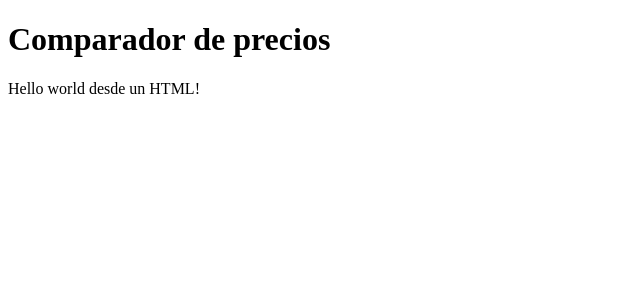
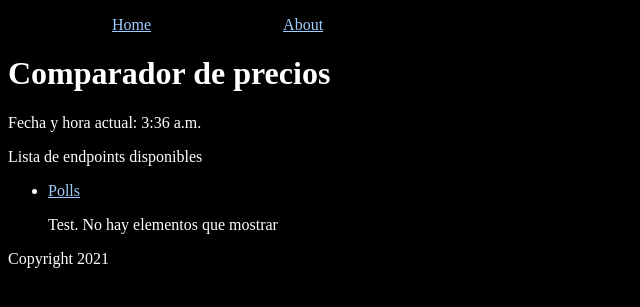
Before and after one commit to martinezga/django-food-prices, a Django app: page / in a window 1280 px wide. Shown: the top 307 px of the page, without its empty margins (0-640 px from the left). Run offline with Django 3.2, Linux system fonts and the light colour scheme.

Commit message:
Modified html, views and added css

```diff
--- a/foodprices/settings.py
+++ b/foodprices/settings.py
@@ -10,6 +10,7 @@ For the full list of settings and their values, see
 https://docs.djangoproject.com/en/3.2/ref/settings/
 """
 
+import os
 import django_heroku
 
 from pathlib import Path
@@ -126,6 +127,9 @@ USE_TZ = True
 # https://docs.djangoproject.com/en/3.2/howto/static-files/
 
 STATIC_URL = '/static/'
+STATICFILES_DIRS = [
+    os.path.join(BASE_DIR, 'static'),
+]
 
 # Default primary key field type
 # https://docs.djangoproject.com/en/3.2/ref/settings/#default-auto-field
--- a/foodprices/urls.py
+++ b/foodprices/urls.py
@@ -15,9 +15,10 @@ Including another URLconf
 """
 from django.contrib import admin
 from django.urls import include, path
-from foodprices.views import home_food_prices, calculate_age
+from foodprices.views import home_food_prices, calculate_age, about_view
 
 urlpatterns = [
+    path('about.html', about_view),
     path('', home_food_prices),
     path('age/<int:age>/<int:year>', calculate_age),
     path('polls/', include('polls.urls')),
--- a/foodprices/views.py
+++ b/foodprices/views.py
@@ -1,24 +1,24 @@
 import datetime
 
 from django.http import HttpResponse
-from django.template import Template, Context
+from django.shortcuts import render
+
+
+def get_date():
+    return datetime.datetime.now()
 
 
 def home_food_prices(request):
-    name = 'Gaby'
-    external_index_doc = open('/code/templates/foodprices/index.html')
-    index_template = Template(external_index_doc.read())
-    external_index_doc.close()
+    my_list = []
+    now = get_date()
+    person = {"name": "Gaby!", "now": now, "my_list": my_list}
 
-    index_context = Context()
-    index_doc = index_template.render(index_context)
-
-    return HttpResponse(index_doc)
+    return render(request, 'foodprices/index.html', person)
 
 
-def get_date(request):
-    now = datetime.datetime.now()
-    return HttpResponse(now)
+def about_view(request):
+    now = get_date()
+    return render(request, 'foodprices/about.html', {"now": now})
 
 
 def calculate_age(request, age, year):
--- a/polls/templates/polls/index.html
+++ b/polls/templates/polls/index.html
@@ -9,6 +9,7 @@
     <link rel="stylesheet" type="text/css" href="{% static 'polls/style.css' %}">
 </head>
 <body>
+    {% include "foodprices/nav_bar.html" %}
     {%  if latest_question_list %}
         <ul>
         {% for question in latest_question_list %}
--- /dev/null
+++ b/static/foodprices/style.css
@@ -0,0 +1,14 @@
+body {
+    background: black;
+    color: white;
+}
+
+a {
+    color: #9fcdff;
+}
+
+nav ul li{
+    text-decoration: none;
+    display: inline;
+    padding: 0 5vw;
+}
--- /dev/null
+++ b/templates/foodprices/base.html
@@ -0,0 +1,25 @@
+<!DOCTYPE html>
+<html lang="es">
+<head>
+    <meta charset="UTF-8">
+    <meta http-equiv="X-UA-Compatible" content="IE=edge">
+    <meta name="viewport" content="width=device-width, initial-scale=1.0">
+    {% load static %}
+    <link rel="stylesheet" type="text/css" href="{% static 'foodprices/style.css' %}">
+    <title>
+        {% block title %}
+        {% endblock %}
+    </title>
+</head>
+<body>
+    {#  #}
+    {% include "foodprices/nav_bar.html" %}
+
+    <h1>Comparador de precios</h1>
+
+    {% block content %}
+    {% endblock %}
+
+    <footer>Copyright 2021</footer>
+</body>
+</html>
--- a/templates/foodprices/index.html
+++ b/templates/foodprices/index.html
@@ -1,13 +1,21 @@
-<!DOCTYPE html>
-<html lang="es">
-<head>
-    <meta charset="UTF-8">
-    <meta http-equiv="X-UA-Compatible" content="IE=edge">
-    <meta name="viewport" content="width=device-width, initial-scale=1.0">
-    <title>Food prices comparison application</title>
-</head>
-<body>
-    <h1>Comparador de precios</h1>
-    <p>Hello world desde un HTML!</p>
-</body>
-</html>
+{% extends "foodprices/base.html" %}
+
+{% block title %} Home {% endblock %}
+
+{% block content %}
+
+    <p>Fecha y hora actual: {{ now.time }}</p>
+    <p>Lista de endpoints disponibles</p>
+
+    <ul>
+        <li><a href="/polls">Polls</a></li>
+        {% if my_list %}
+            {% for item in my_list %}
+                <li>{{ item }}</li>
+            {% endfor %}
+            {% else %}
+                <p>Test. No hay elementos que mostrar</p>
+        {% endif %}
+    </ul>
+
+{% endblock %}
--- /dev/null
+++ b/templates/foodprices/nav_bar.html
@@ -0,0 +1,12 @@
+<!DOCTYPE html>
+<html lang="en">
+<body>
+    <nav>
+        <ul>
+            <li><a href="/">Home</a></li>
+            <li><a href="/about.html">About</a></li>
+        </ul>
+    </nav>
+
+</body>
+</html>
```
Also changed, not shown: templates/foodprices/about.html (added, +10 -0 lines), 7 other files.
